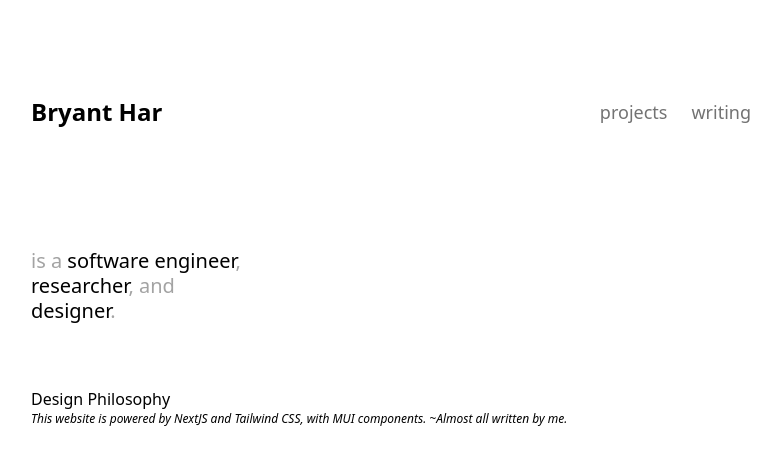
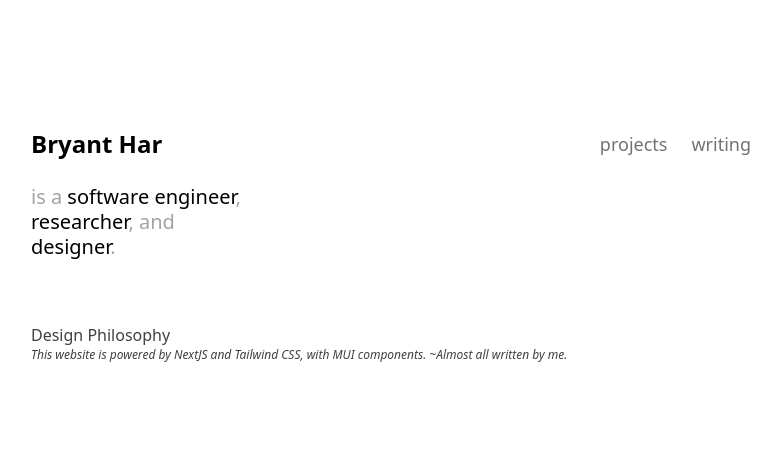
Before and after one commit to bryant-har/bryanthar.com, a Next.js app in the folder etamac/: page /about in a window 1280 px wide. Shown: the top 464 px of the page, without its empty margins (249-1030 px from the left). Built offline with nearby package versions, Linux system fonts and the light colour scheme.

Commit message:
READY TO ROCK AND ROLL

```diff
--- a/etamac/src/pages/about/index.js
+++ b/etamac/src/pages/about/index.js
@@ -1,7 +1,6 @@
 import styles from "../../static/static.module.css"
 import React from 'react';
 import layout from "../../static/Layout";
-
 About.getLayout = layout
 
 export default function About() {
--- a/etamac/src/static/Header.js
+++ b/etamac/src/static/Header.js
@@ -15,7 +15,7 @@ export default function Header() {
   const linkjs = links.map((link) =>
     <Link
       href={link.href}
-      className={`hover:text-black transition-colors ${router.pathname === link.href ? "text-black" : ""}`}
+      className={`hover:text-black transition-colors  ${router.pathname === link.href ? "text-black" : ""}`}
     >
       {link.name}</ Link>);
 
@@ -30,7 +30,7 @@ export default function Header() {
 
   return (
     <header
-      className={`${styles["header"]} flex justify-between items-start`}
+      className="flex justify-between items-start"
     >
       <h1 class="font-bold text-black text-2xl mb-6">
         <Link href="/about">Bryant Har </Link>
--- a/etamac/src/static/Layout.js
+++ b/etamac/src/static/Layout.js
@@ -1,7 +1,7 @@
 import Header from './Header'
 import styles from './static.module.css'
 const layout = ((page) => (
-  <div className={`${styles['layout-md']}`} >
+  <div className={`${styles['layout-md']} ${styles["margin"]}`} >
     <Header />
     {page}
   </div>
--- a/etamac/src/static/static.module.css
+++ b/etamac/src/static/static.module.css
@@ -11,8 +11,8 @@
   @apply max-w-screen-md mx-auto px-4 sm:px-6;
 }
 
-.header {
-  @apply antialiased py-12 sm:py-20 md:py-24 text-neutral-700;
+.margin {
+  @apply py-12 sm:py-24 md:py-32 text-neutral-700;
 }
 
 .hlinks {
```
